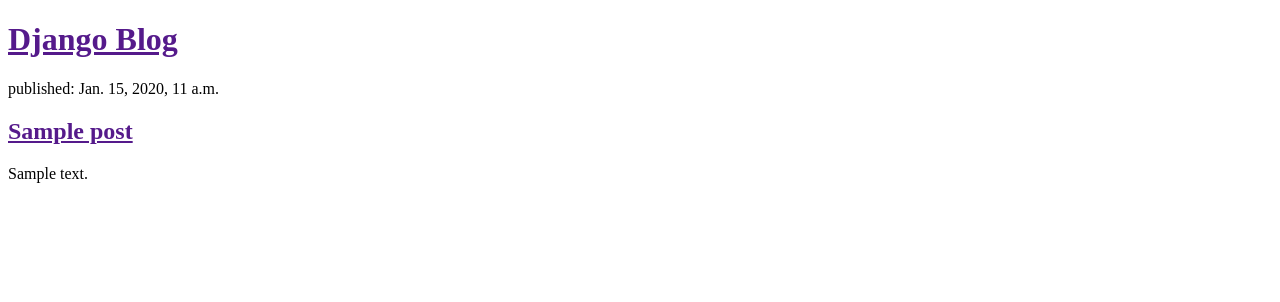
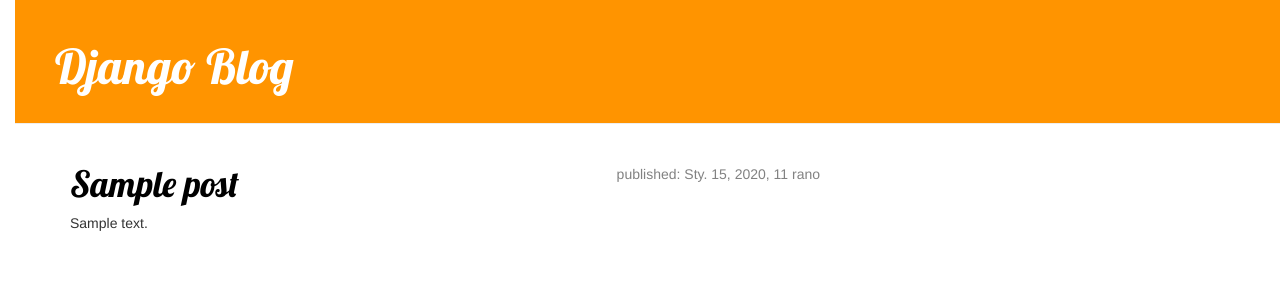
Before and after one commit to lud8919/my-first-blog, a Django app: template blog/templates/blog/post_list.html in a window 1280 px wide. Shown: the top 302 px of the page. Run offline with Django 3.2, Linux system fonts and the light colour scheme; the template is opened without the code that fills it: values that come from a table or form of the project are taken from there, others are empty; tables that the repository leaves empty hold one stand-in row (values such as "Sample post"); some libraries are stand-ins or nearby versions.

Commit message:
Dodana strona post_detail

```diff
--- /dev/null
+++ b/blog/templates/blog/base.html
@@ -0,0 +1,30 @@
+<!-- foldery templates i blog zostały najpierw dodane -->
+
+{% load staticfiles %} <!-- to załaduje pliki css i inne pliki statyczne -->
+<!DOCTYPE html>
+<html lang="en">
+<head>
+    <meta charset="UTF-8">
+    <title>Django blog lud8919</title>
+
+    <link rel="stylesheet" href="//maxcdn.bootstrapcdn.com/bootstrap/3.2.0/css/bootstrap.min.css">
+    <link rel="stylesheet" href="//maxcdn.bootstrapcdn.com/bootstrap/3.2.0/css/bootstrap-theme.min.css">
+    <link href="//fonts.googleapis.com/css?family=Lobster&subset=latin,latin-ext" rel="stylesheet" type="text/css">
+    <link rel="stylesheet" href="{% static 'css/blog.css' %}">  <!-- wpisuje adres z plikiem  CSS.-->
+
+
+</head>
+<body>
+    <div class="page-header">
+        <h1><a href="/">Django Blog</a></h1>
+    </div>
+    <div class="content container">
+        <div class="row">
+            <div class="col-md-8">
+            {% block content %}
+            {% endblock %}
+            </div>
+        </div>
+    </div>
+</body>
+</html>
--- a/blog/templates/blog/post_list.html
+++ b/blog/templates/blog/post_list.html
@@ -1,27 +1,13 @@
-<!-- foldery templates i blog zostały najpierw dodane -->
 
-
-
-<!DOCTYPE html>
-<html lang="en">
-<head>
-    <meta charset="UTF-8">
-    <title>Django blog lud8919</title>
-</head>
-<body>
-        <div>
-            <h1><a href="">Django  Blog</a></h1>
-        </div>
-
-
+{% extends 'blog/base.html' %} <!-- To znaczy, że rozszerzamy szablon base.html w pliku post_list.html -->
+{% block content %}
         {% for post in posts %}
-            <div>
-                <p>published: {{ post.published_date }}</p>
-                <h2><a href="">{{ post.title }}</a></h2>
-                <p>{{ post.text|linebreaksbr }}</p>   <!--  |linebreaksbr  zamienia znaczniki nowej linii na akapity -->
+            <div class="post">
+                <div class="date">
+                <p>published: {{ post.published_date}} </p>
+                </div>
+                <h1><a href="{% url 'post_detail' pk=post.pk %}">{{ post.title }}</a></h1>  <!--  To generuje adres strony z szablonu django. blog.views.post_detail to ścieżka do widoku post_detail. -->
+                <p>{{ post.text|linebreaksbr }}</p>   <!--  |linebreaksbr  zamienia znaczniki nowej linii na akapity. tu więcej https://docs.djangoproject.com/en/dev/ref/templates/builtins/?from=olddocs#safe -->
             </div>
         {% endfor %}
-
-
-</body>
-</html>
+{% endblock content %}
--- a/blog/urls.py
+++ b/blog/urls.py
@@ -6,4 +6,5 @@
 
 urlpatterns = [
     url(r'^$', views.post_list, name='post_list'), #to wzorzec adresu URL, który przyporządkowuje widok (view) o nazwie post_list do adresu ^$. Ten wzorzec będzie wskazówką dla Django, że views.post_list jest właściwym miejscem dla każdego, kto wejdzie na stronę poprzez adres 'http://127.0.0.1:8000/'. Ostatni kawałek name='post_list jest nazwą adresu URL, która będzie używana do zidentyfikowania widoku.
+    url(r'post/(?P<pk>[0-9]+)/$', views.post_detail, name='post_detail'), #zaraz po początku jest adres URL który będzie zawierać słowo post i / . (?P<pk>[0-9]+) -  Django pobierze wszystko, co będzie umieszczone w tym miejscu i przekaże to do widoku w zmiennej o nazwie pk. [0-9]  może to być tylko cyfra (czyli wszystko pomiędzy 0 a 9). + oznacza, że to musi być jedna lub więcej cyfr. Czyli coś takiego jest poprawne: http://127.0.0.1:8000/post/1234567890/
 ]
--- a/mysite/settings.py
+++ b/mysite/settings.py
@@ -104,7 +104,7 @@
 # Internationalization
 # https://docs.djangoproject.com/en/1.10/topics/i18n/
 
-LANGUAGE_CODE = 'en-us'
+LANGUAGE_CODE = 'pl'#'en-us'
 
 TIME_ZONE = 'Europe/Warsaw'
 
@@ -120,3 +120,5 @@
 
 STATIC_URL = '/static/'
 STATIC_ROOT = os.path.join(BASE_DIR, 'public', 'static')
+
+STATICFILES_DIRS = (os.path.join(BASE_DIR, "static"),) # Dzięki temu Django będzie wiedziało gdzie szukać plików statycznych. czyli w folderze static
--- /dev/null
+++ b/static/css/blog.css
@@ -0,0 +1,57 @@
+h1, a {
+    color: #FCA205;
+    font-family: Lobster;
+}
+
+body {
+    padding-left: 15px;
+}
+
+
+.page-header {
+    background-color: #ff9400;
+    margin-top: 0;
+    padding: 20px 20px 20px 40px;
+}
+
+.page-header h1, .page-header h1 a, .page-header h1 a:visited, .page-header h1 a:active {
+    color: #ffffff;
+    font-size: 36pt;
+    text-decoration: none;
+}
+
+.content {
+    margin-left: 40px;
+}
+
+h1, h2, h3, h4 {
+    font-family: 'Lobster', cursive;
+}
+
+.date {
+    float: right;
+    color: #828282;
+}
+
+.save {
+    float: right;
+}
+
+.post-form textarea, .post-form input {
+    width: 100%;
+}
+
+.top-menu, .top-menu:hover, .top-menu:visited {
+    color: #ffffff;
+    float: right;
+    font-size: 26pt;
+    margin-right: 20px;
+}
+
+.post {
+    margin-bottom: 70px;
+}
+
+.post h1 a, .post h1 a:visited {
+    color: #000000;
+}
```
Also changed, not shown: blog/templates/blog/post_detail.html (added, +13 -0 lines), blog/views.py (+8 -2 lines).
